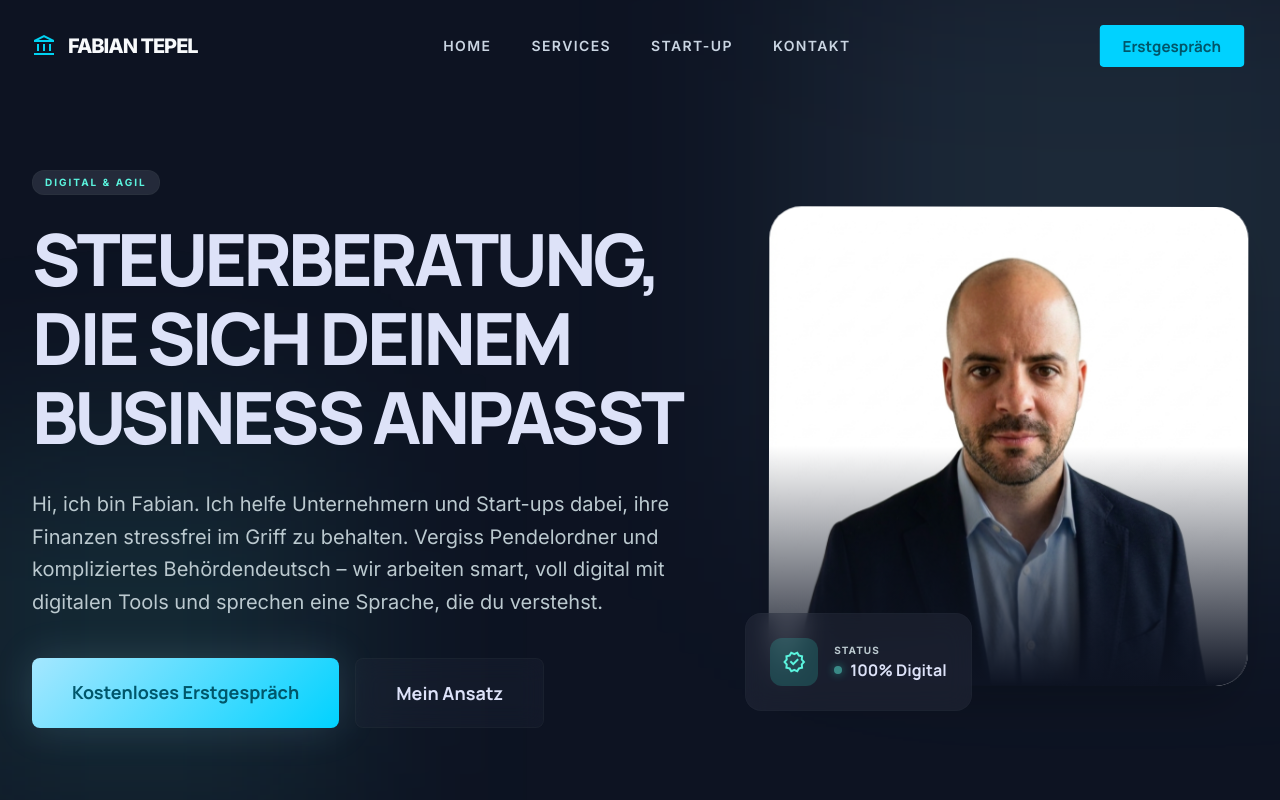
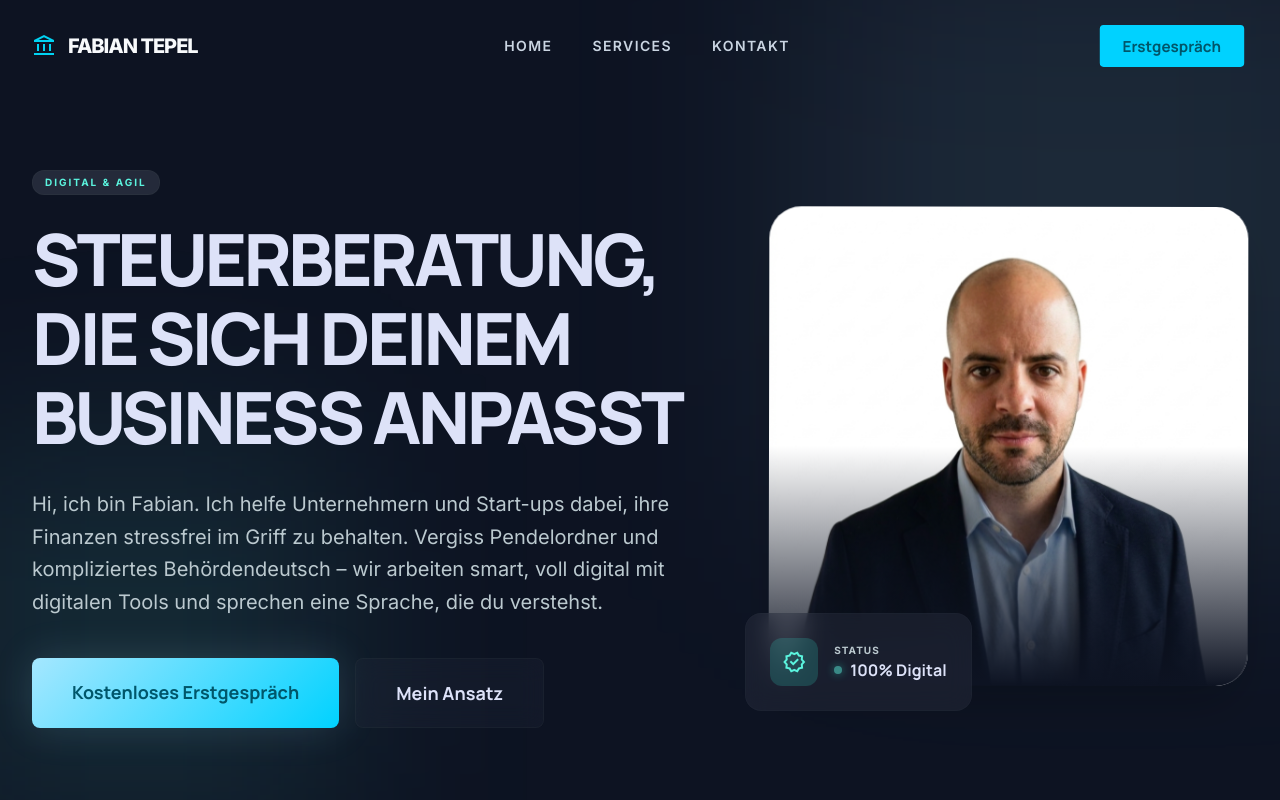
Before and after one commit to dudene-digital/tepelsteuerberatung, a Next.js app: page / in a window 1280 px wide. Shown: the top 800 px of the page. Built offline with nearby package versions, Linux system fonts and the light colour scheme.

Commit message:
fix: remove Start-up from navigation

```diff
--- a/src/components/Navbar.tsx
+++ b/src/components/Navbar.tsx
@@ -27,7 +27,6 @@ export default function Navbar() {
   const navLinks = [
     { name: "Home", href: "#home" },
     { name: "Services", href: "#services" },
-    { name: "Start-up", href: "#start-up" },
     { name: "Kontakt", href: "#kontakt" },
   ];
 
```
